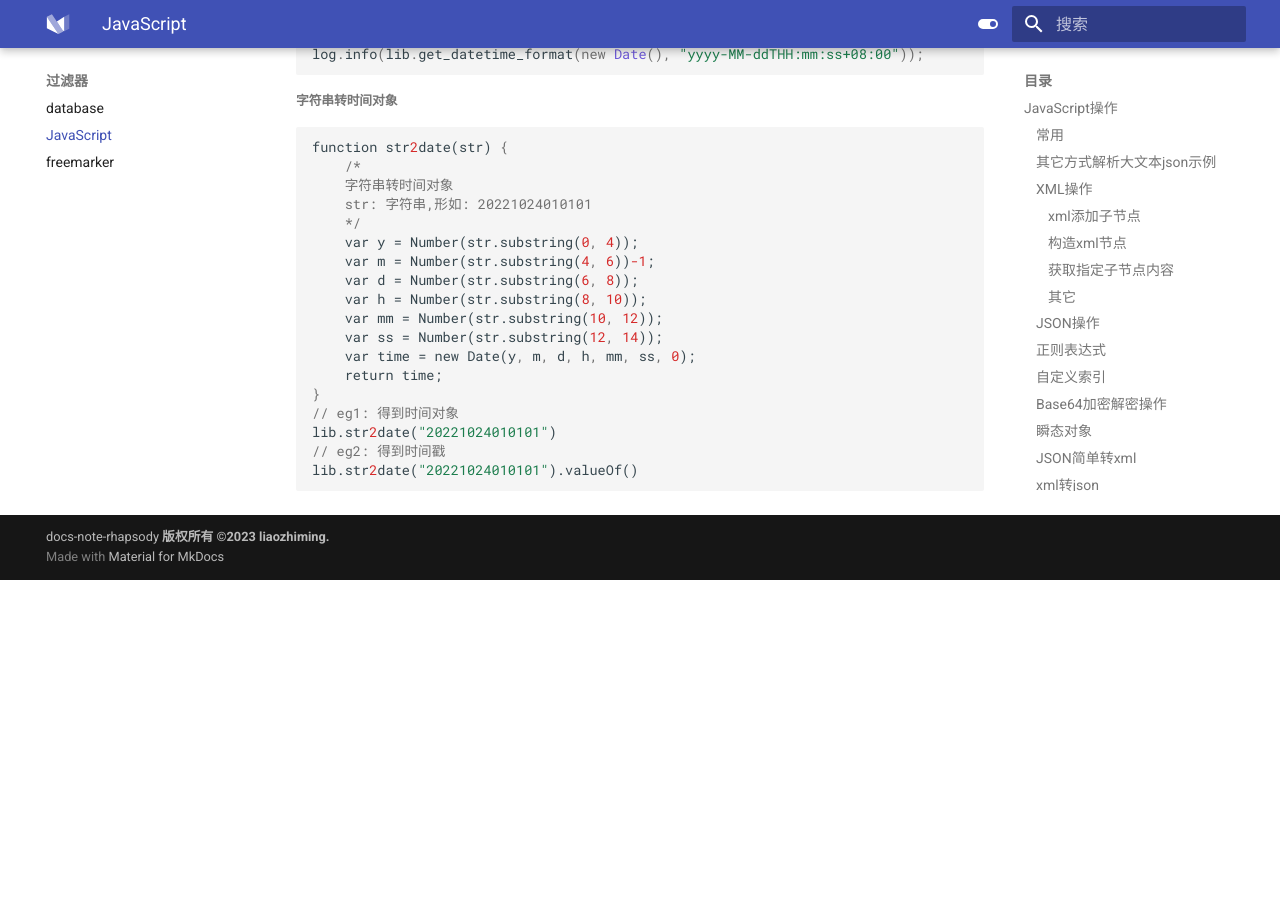
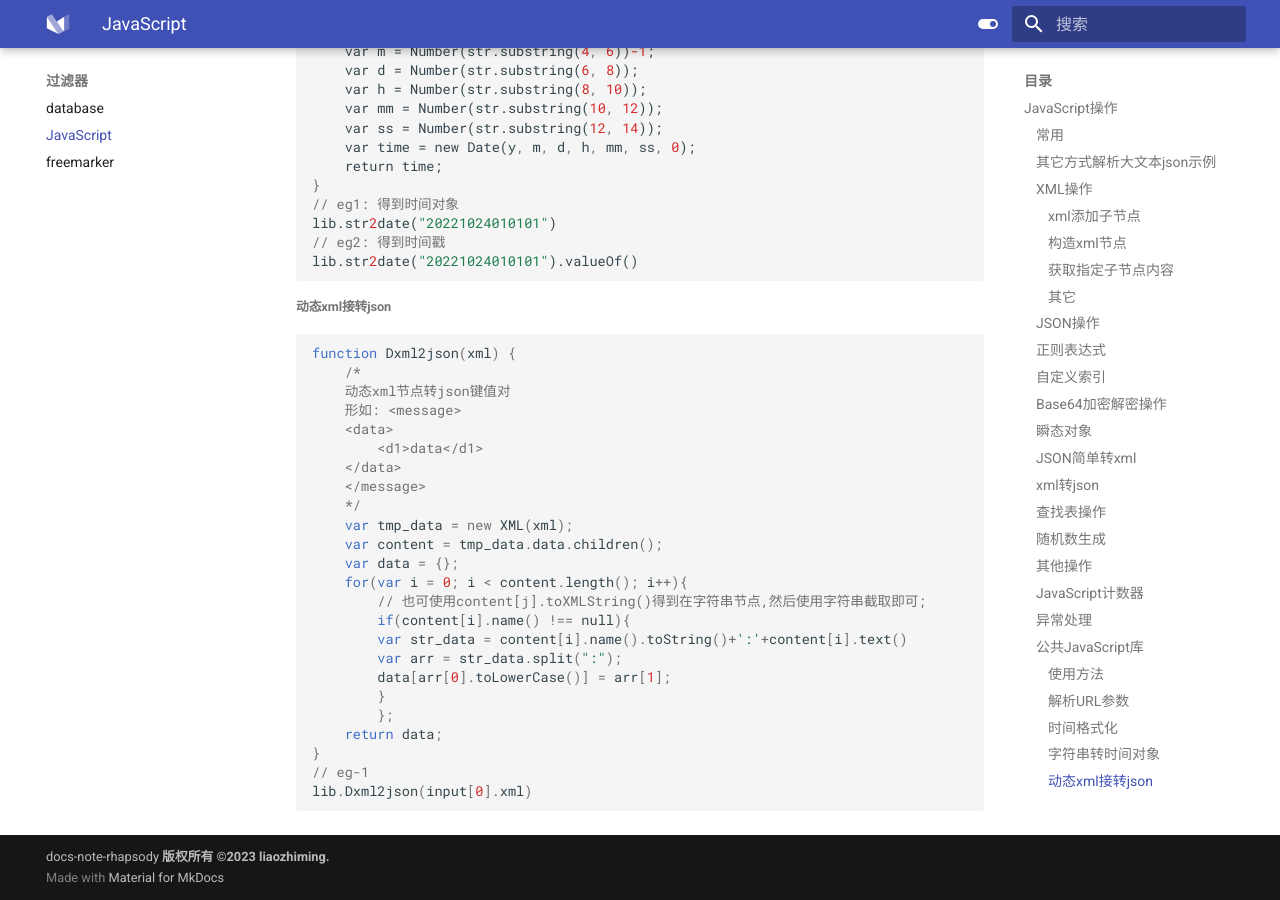
Before and after one commit to liaozhimingandy/demo, an MkDocs documentation site: the page built from docs/filter/JavaScript.md, in a window 1280 px wide and 900 px high, scrolled down 8523 px. Built offline with MkDocs 1.6.1 and Material for MkDocs 9.7.7, drawn with Linux system fonts in a browser that asks for light colours; before the commit the page ends 9103 px from its top, so only the background shows below that; some of the changed text lies outside the part shown.

Commit message:
1.完善动态xml转json部分;

````diff
--- a/docs/filter/JavaScript.md
+++ b/docs/filter/JavaScript.md
@@ -275,18 +275,7 @@ next.setText("<message>"+errxml+"<message>")
 
 ```python
 // 动态xml节点转json
-var tmp_data = new XML(input[0].xml);
-var content = tmp_data.children();
-var data = {};
-for(var i = 0; i < content.length(); i++){
-	//log.info(t[i]);
-	//log.info(content[i].name().toString()+':'+content[i].text());
-    // 也可使用content[j].toXMLString()得到在字符串节点,然后使用字符串截取即可;
-	var str_data = content[i].name().toString()+':'+content[i].text()
-	var arr = str_data.split(":");
-	data[arr[0].toLowerCase()] = arr[1];
-	};
-next.text = JSON.stringify(data);
+// 请参考:公共JavaScript库目录下->动态xml接转json部分
 ```
 
 ##### 查找表操作
@@ -475,3 +464,32 @@ lib.str2date("20221024010101")
 // eg2: 得到时间戳
 lib.str2date("20221024010101").valueOf()
 ```
+
+###### 动态xml接转json
+
+```javascript
+function Dxml2json(xml) {
+    /*
+    动态xml节点转json键值对
+    形如: <message>
+	<data>
+    	<d1>data</d1>
+    </data>
+    </message>
+    */
+    var tmp_data = new XML(xml);
+    var content = tmp_data.data.children();
+    var data = {};
+    for(var i = 0; i < content.length(); i++){
+        // 也可使用content[j].toXMLString()得到在字符串节点,然后使用字符串截取即可;
+        if(content[i].name() !== null){
+        var str_data = content[i].name().toString()+':'+content[i].text()
+        var arr = str_data.split(":");
+        data[arr[0].toLowerCase()] = arr[1];
+        }
+        };
+    return data;
+}
+// eg-1
+lib.Dxml2json(input[0].xml)
+```
````
